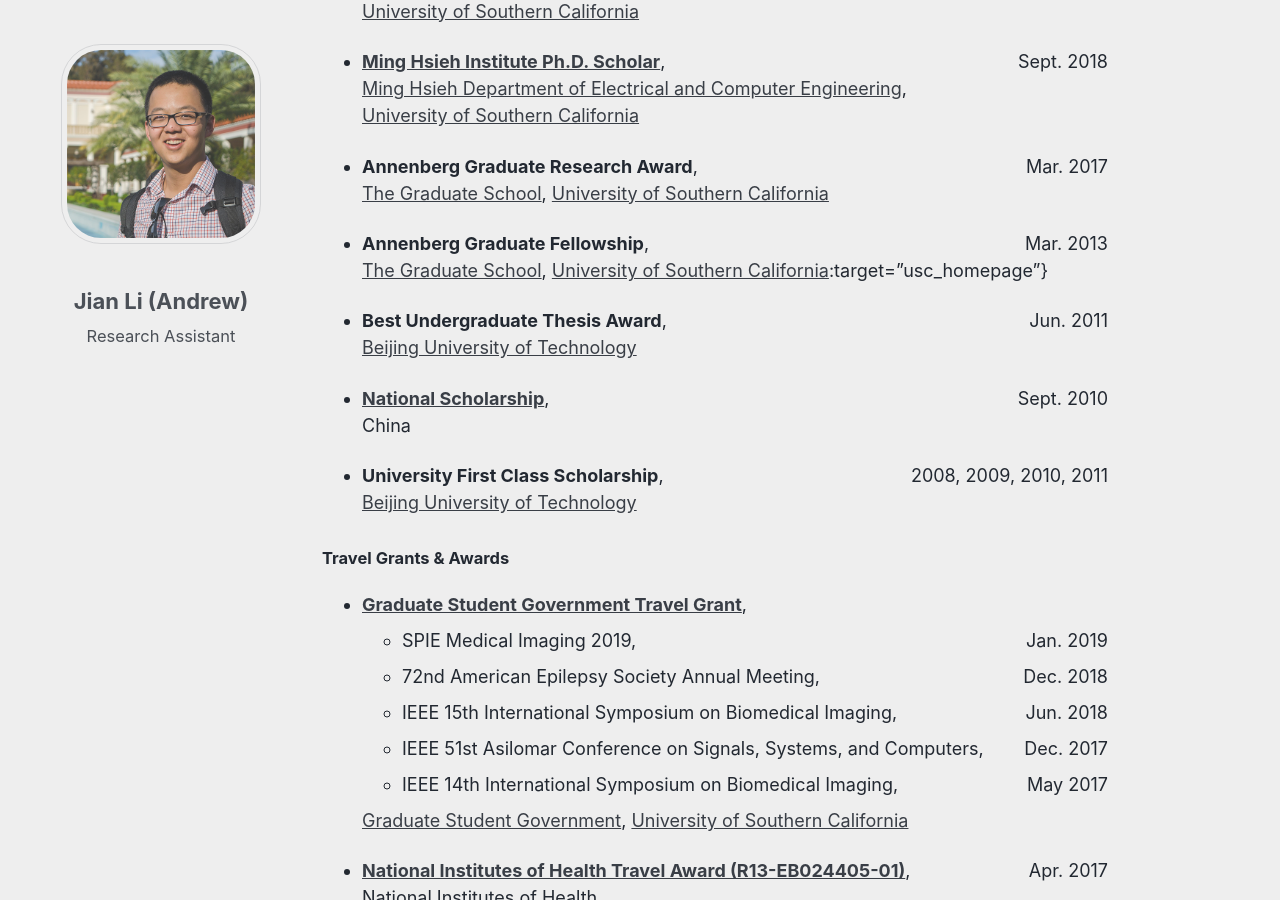
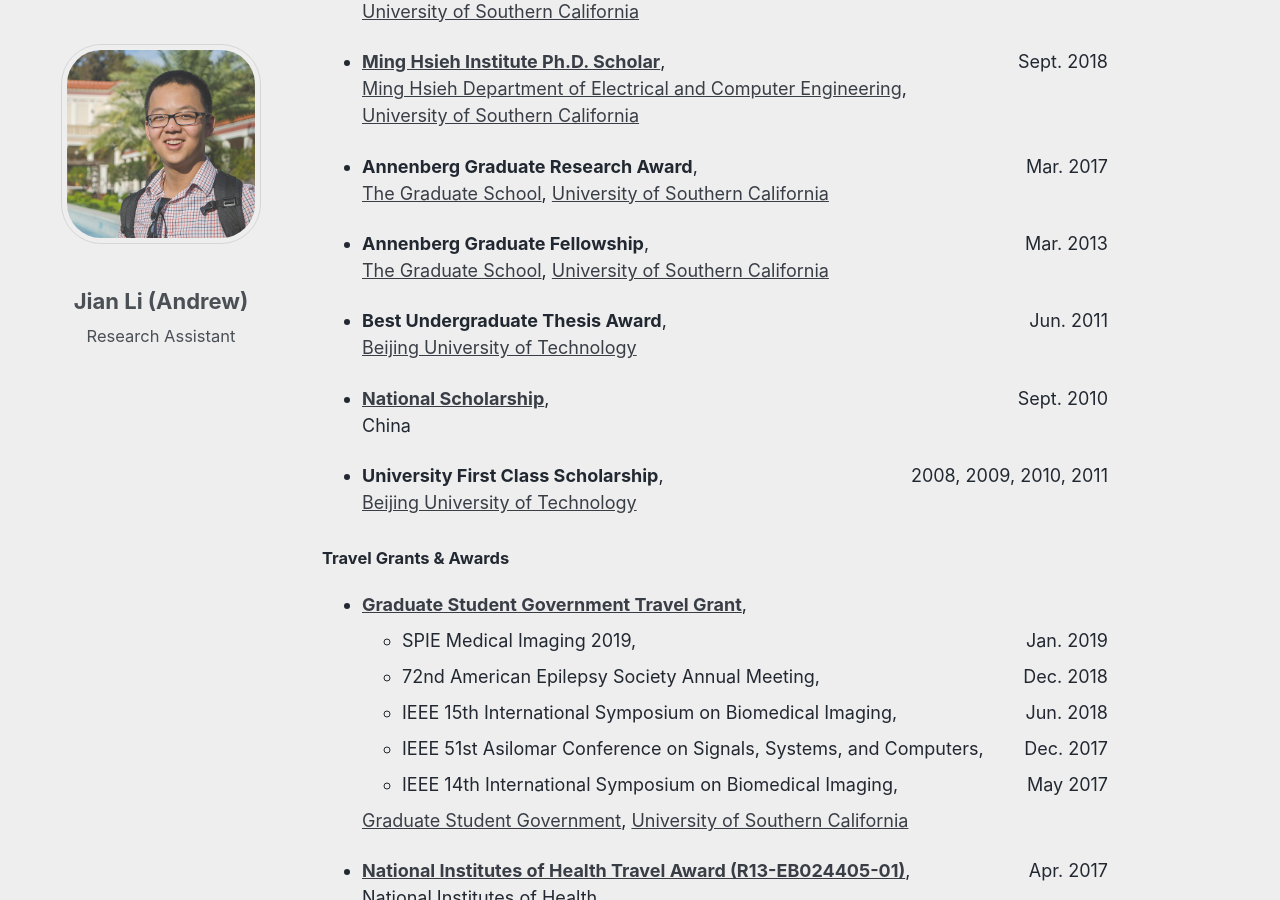
Before and after one commit to silencer1127/silencer1127.github.io, a Jekyll site: the page built from _pages/profile.md, in a window 1280 px wide and 900 px high, scrolled down 1998 px. Built offline with Jekyll 4.4.1, drawn with Linux system fonts in a browser that asks for light colours; comment, search, counter and statistics services are not loaded.

Commit message:
fixed a bug in external link target

```diff
--- a/_pages/profile.md
+++ b/_pages/profile.md
@@ -80,7 +80,7 @@ IEEE 15th International Symposium on Biomedical Imaging, Washington, D.C.
 [The Graduate School](http://graduateschool.usc.edu){:target="usc_graduate_school_homepage"}, [University of Southern California](http://www.usc.edu){:target="usc_homepage"}
 
 * **Annenberg Graduate Fellowship**, <span class="align-right">Mar. 2013</span>
-[The Graduate School](http://graduateschool.usc.edu){:target="usc_graduate_school_homepage"}, [University of Southern California](http://www.usc.edu):target="usc_homepage"}
+[The Graduate School](http://graduateschool.usc.edu){:target="usc_graduate_school_homepage"}, [University of Southern California](http://www.usc.edu){:target="usc_homepage"}
 
 * **Best Undergraduate Thesis Award**, <span class="align-right">Jun. 2011</span>
 [Beijing University of Technology](http://www.bjut.edu.cn){:target="bjut_homepage"}
```
